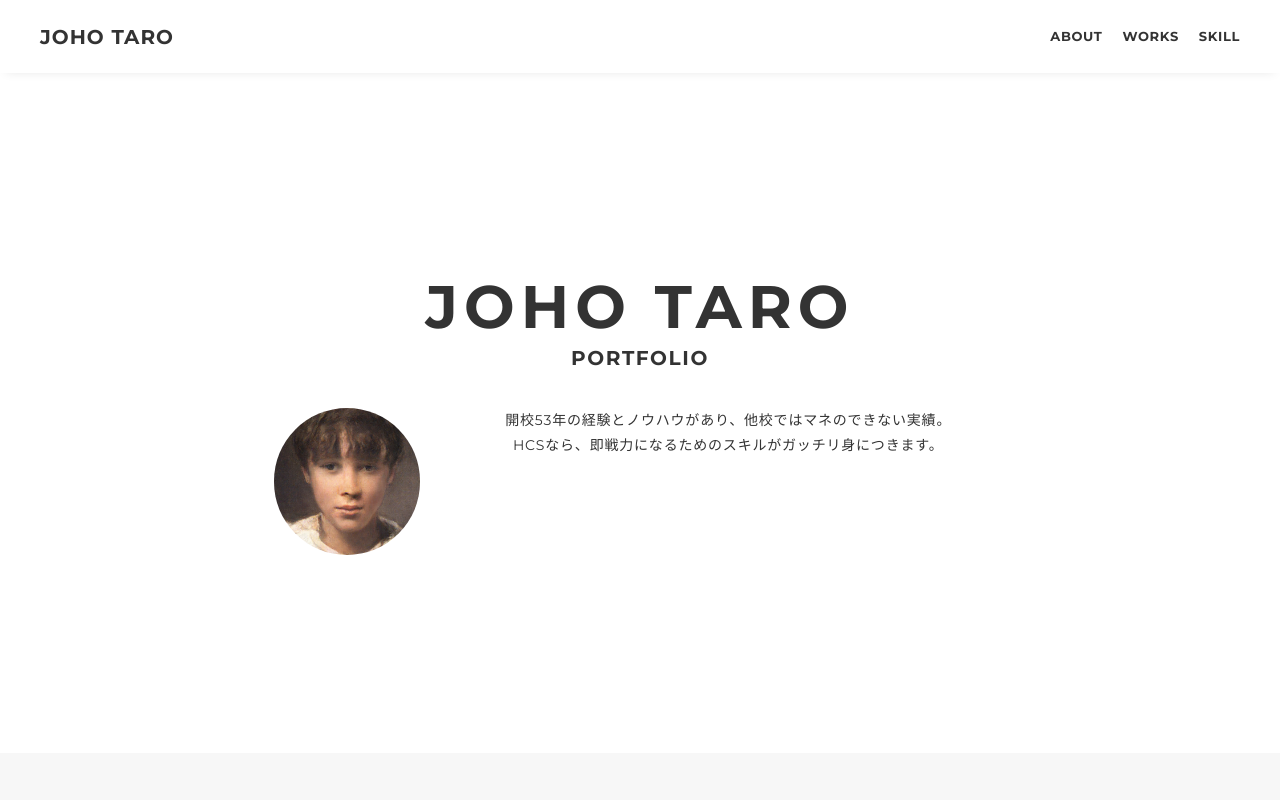
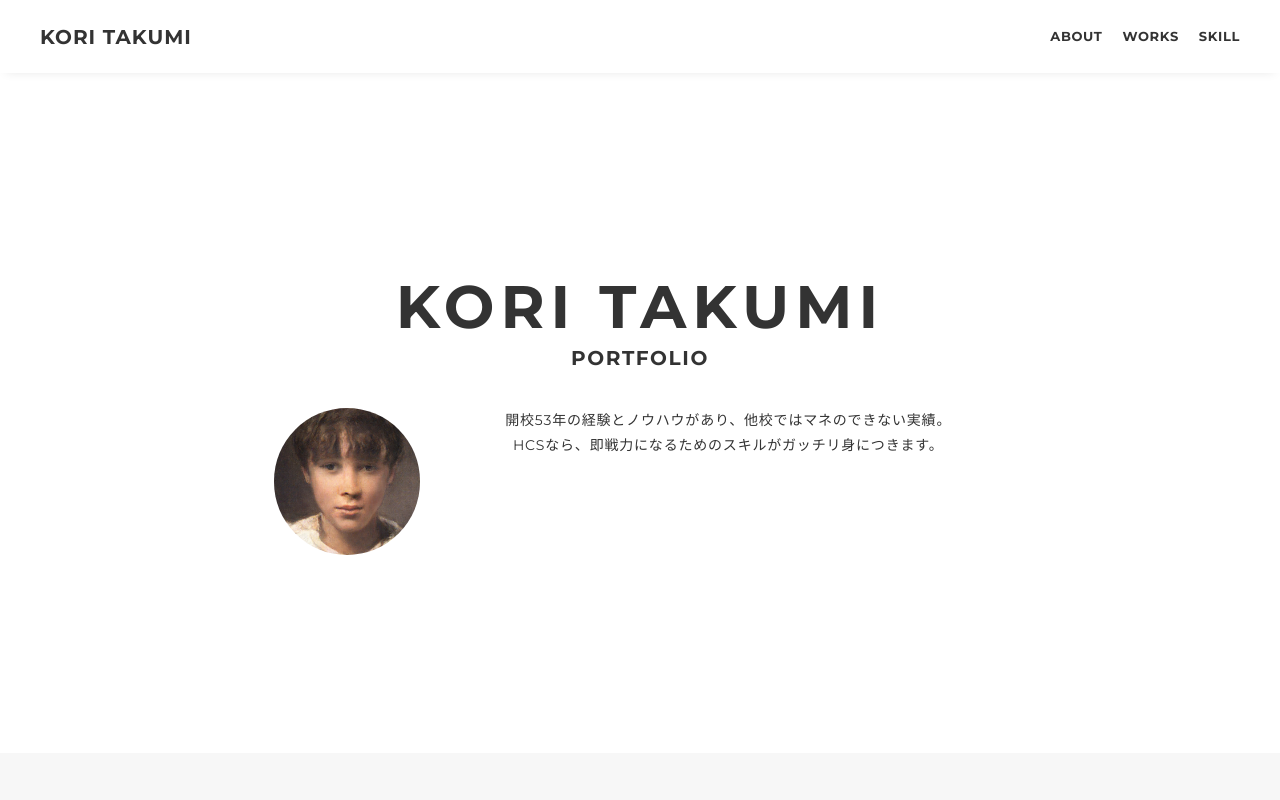
Before and after one commit to KoryoTakumi/S1A215, a plain HTML site: page index.html in a window 1280 px wide. Shown: the top 800 px of the page. Drawn offline with nearby package versions, Linux system fonts and the light colour scheme.

Commit message:
Add files via upload
新規追加

```diff
--- a/index.html
+++ b/index.html
@@ -20,7 +20,7 @@
 		<header class="header ">
 			<div class="inner">
 				<h1 class="header-logo">
-					<a href=".">JOHO TARO</a>
+					<a href=".">KORI TAKUMI</a>
 				</h1>
 				<nav class="header-nav">
 					<ul class="header-nav-list">
@@ -36,7 +36,7 @@
 			<!-- main-visual -->
 			<div class="main-visual" id="about">
 				<div class="main-visual-inner">
-					<p class="main-visual-title">JOHO TARO</p>
+					<p class="main-visual-title">KORI TAKUMI</p>
 					<p class="main-visual-subtitle">PORTFOLIO</p>
 					<div class="main-visual-profile">
 						<p class="main-visual-img">
```
